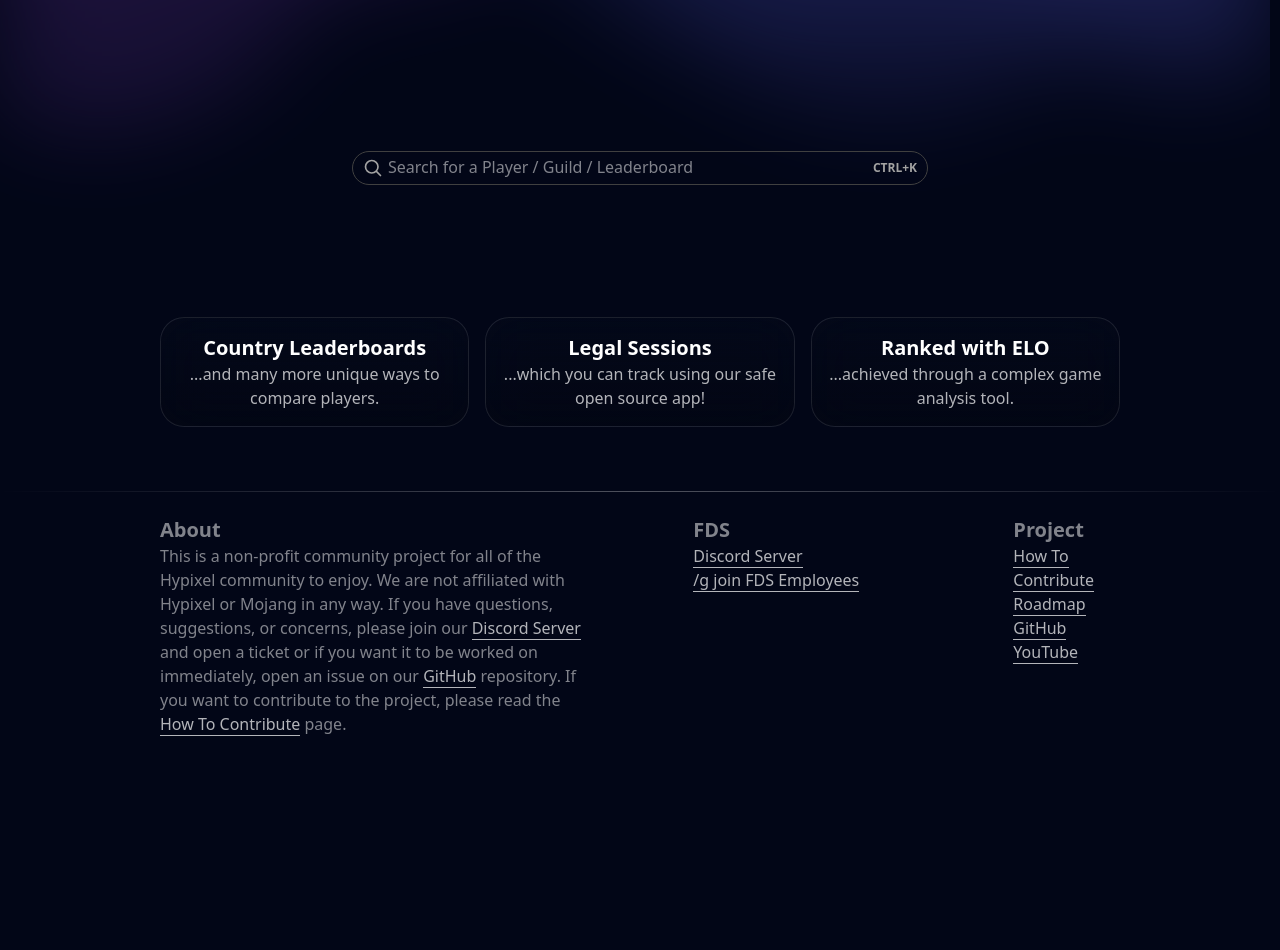
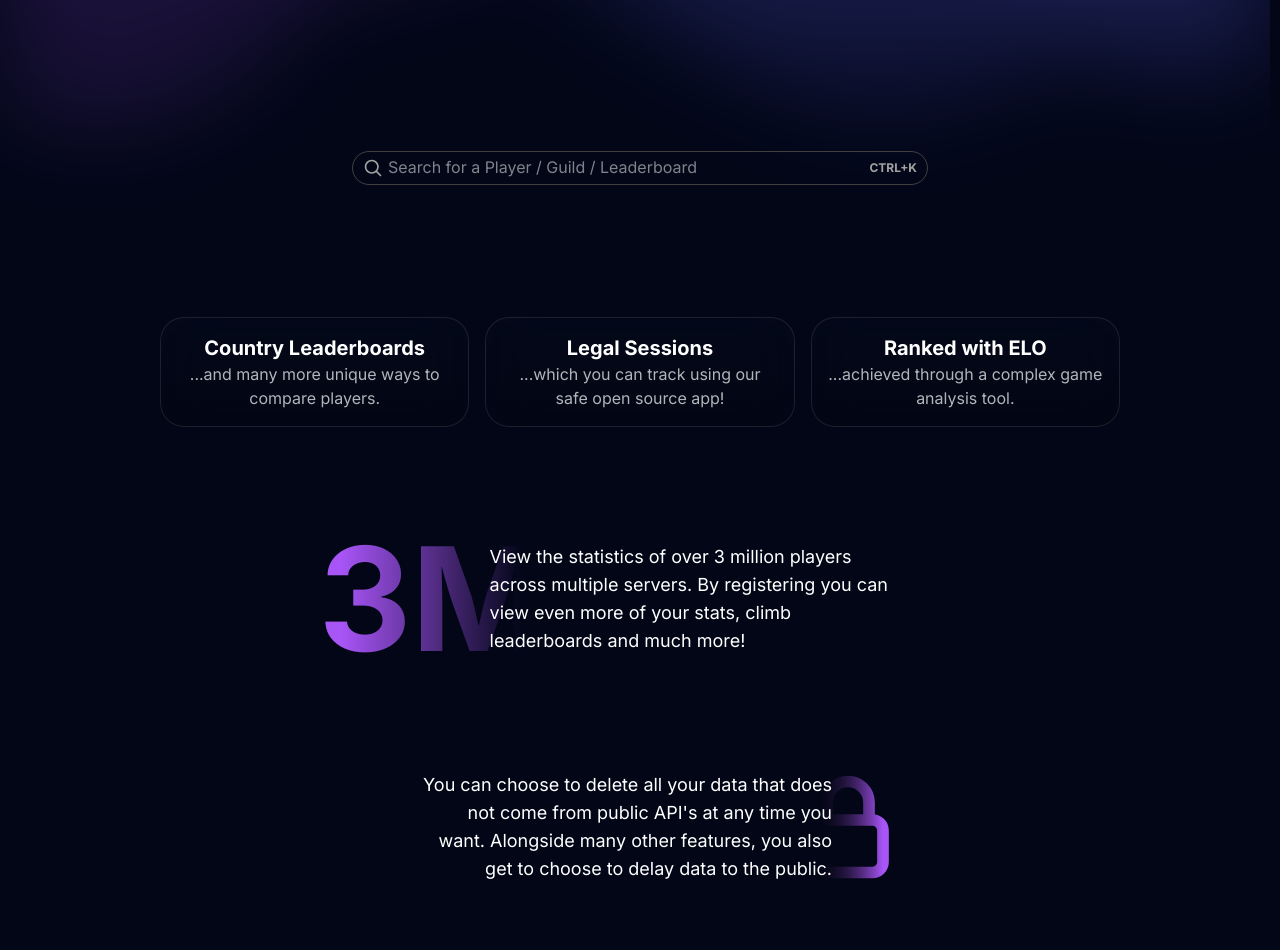
Before and after one commit to NoBypass/fds, a SvelteKit app in the folder client/: page / in a window 1280 px wide. Shown: the part 322-1272 px from the top of the page. Before the commit the page ends 1158 px from the top, so only its background shows below. Built offline with nearby package versions, Linux system fonts and the light colour scheme.

Commit message:
stats showcase

```diff
--- a/client/src/lib/components/Text.svelte
+++ b/client/src/lib/components/Text.svelte
@@ -4,7 +4,7 @@
     export let size: 'xs' | 'sm' | 'md' | 'lg' | 'xl' = 'md'
     export let type: 'p' | 's' | 'h1' | 'h2' | 'h3' | 'h4' | 'h5' | 'h6' = 'p'
     export let tw = ''
-    export let color: 'neutral' | 'danger' | 'gradient' | 'darkened' = 'neutral'
+    export let color: 'neutral' | 'danger' | 'gradient' | 'darkened' | 'fade-r' = 'neutral'
 
     const sizes = {
         xs: 'text-xs',
@@ -19,6 +19,7 @@
         danger: 'text-rose-700',
         gradient: 'bg-gradient-primary bg-clip-text text-transparent',
         darkened: 'text-white/50',
+        'fade-r': 'bg-gradient-fade-r bg-clip-text text-transparent',
     }
 
     const className = `${sizes[size]} ${colors[color]} ${tw} ${o ? 'opacity-70' : ''} ${b ? 'font-bold' : ''}`
--- a/client/src/routes/+layout.svelte
+++ b/client/src/routes/+layout.svelte
@@ -49,8 +49,11 @@
 </script>
 
 <style>
+    @import url('https://fonts.googleapis.com/css2?family=Inter:wght@100;200;300;400;500;600;700;800;900&family=Raleway&display=swap');
+
     :global(body) {
         @apply bg-slate-950 text-white;
+        font-family: Inter, sans-serif;
     }
 </style>
 
--- a/client/src/routes/+page.svelte
+++ b/client/src/routes/+page.svelte
@@ -20,8 +20,8 @@
     }
 </style>
 
-<main class="flex items-center justify-center">
-    <div class="w-full lg:gap-32 gap-20 lg:mt-22 mt-14 flex flex-col items-center">
+<main class="flex flex-col items-center justify-center">
+    <section class="w-full lg:gap-32 gap-20 lg:mt-22 mt-14 flex flex-col items-center">
         <Text tw="text-4xl lg:text-6xl text-center">Search for <Text type="s" color="gradient" b>any<br>Player</Text> on the network</Text>
         <Input bind:this={inputRef} placeholder="Search for a Player / Guild / Leaderboard" rounded tw="lg:w-3/5 md:w-4/5 sm:w-11/12">
             <MagnifyIcon slot="left" tw="w-5 h-5 text-neutral-400" />
@@ -42,5 +42,29 @@
                 <Text o>...achieved through a complex game analysis tool.</Text>
             </Card>
         </div>
-    </div>
+    </section>
+
+    <section class="flex items-center mt-16">
+        <Text tw="text-11xl" color="fade-r" b>3M</Text>
+        <Text tw="text-lg -translate-x-14 w-104">View the statistics of over 3 million players across
+            multiple servers. By registering you can view even more of your
+            stats, climb leaderboards and much more!</Text>
+    </section>
+
+    <section class="flex my-16 items-center text-right">
+        <Text tw="text-lg translate-x-10 w-104">You can choose to delete all your data that does not
+            come from public API's at any time you want. Alongside many other features, you also
+            get to choose to delay data to the public.</Text>
+
+        <svg xmlns="http://www.w3.org/2000/svg" fill="none" viewBox="0 0 24 24" stroke-width="2.5" class="h-28">
+            <defs>
+                <linearGradient id="gradient" x1="0%" y1="0%" x2="100%" y2="0%">
+                    <stop offset="0%" style="stop-opacity: 0" />
+                    <stop offset="100%" style="stop-color: #a855f7; stop-opacity: 1" />
+                </linearGradient>
+            </defs>
+            <path stroke-linecap="round" stroke-linejoin="round" d="M16.5 10.5V6.75a4.5 4.5 0 10-9 0v3.75m-.75 11.25h10.5a2.25 2.25 0 002.25-2.25v-6.75a2.25 2.25 0 00-2.25-2.25H6.75a2.25 2.25 0 00-2.25 2.25v6.75a2.25 2.25 0 002.25 2.25z"
+                  stroke="url(#gradient)" />
+        </svg>
+    </section>
 </main>
--- a/client/tailwind.config.js
+++ b/client/tailwind.config.js
@@ -5,6 +5,7 @@ export default {
     extend: {
       backgroundImage: (theme) => ({
         'gradient-primary': `linear-gradient(120deg, ${theme('colors.purple.500')}, ${theme('colors.indigo.500')})`,
+        'gradient-fade-r': `linear-gradient(90deg, ${theme('colors.purple.500')} 10%, ${theme('colors.purple.500/0%')} 90%)`,
         'gradient-neutral': `linear-gradient(to bottom, ${theme('colors.gray.800/8%')}, ${theme('colors.gray.950/50%')})`,
         'radial': `radial-gradient(circle at 50% 50%, ${theme('colors.purple.500')}, transparent)`,
       }),
@@ -46,6 +47,9 @@ export default {
         '2xl': '1536px',
         '3xl': '1920px',
       },
+      fontSize: {
+        '11xl': '9rem',
+      },
     },
   },
   plugins: [],
```
